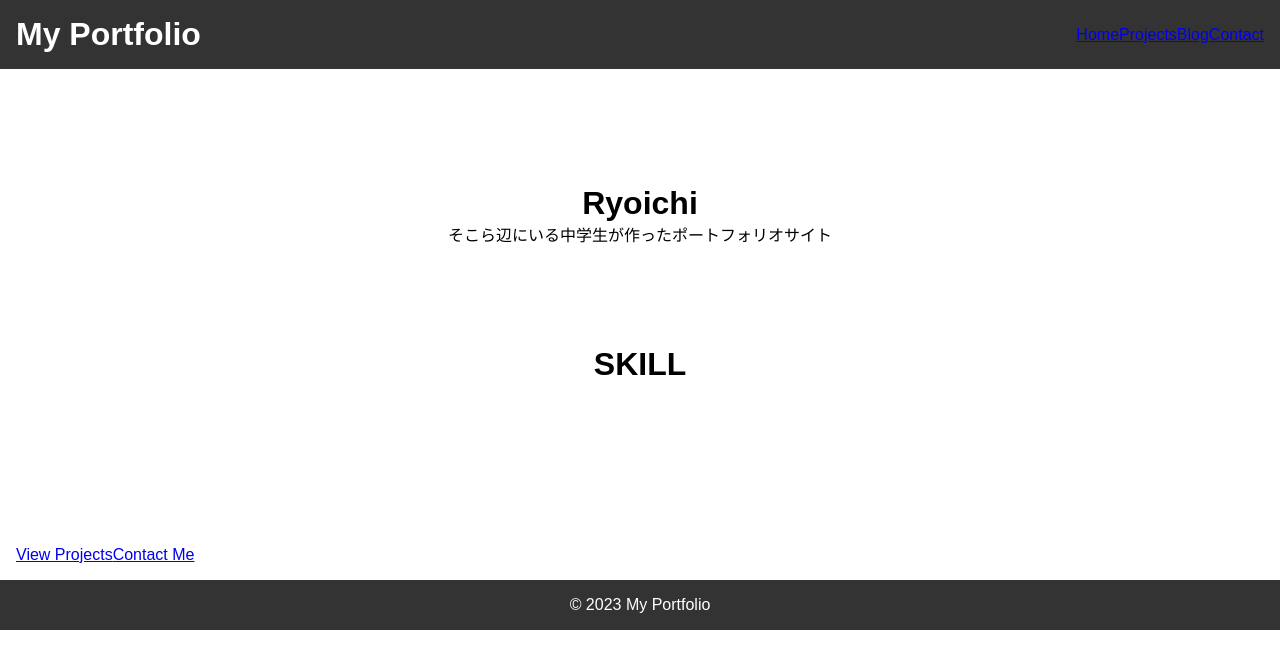
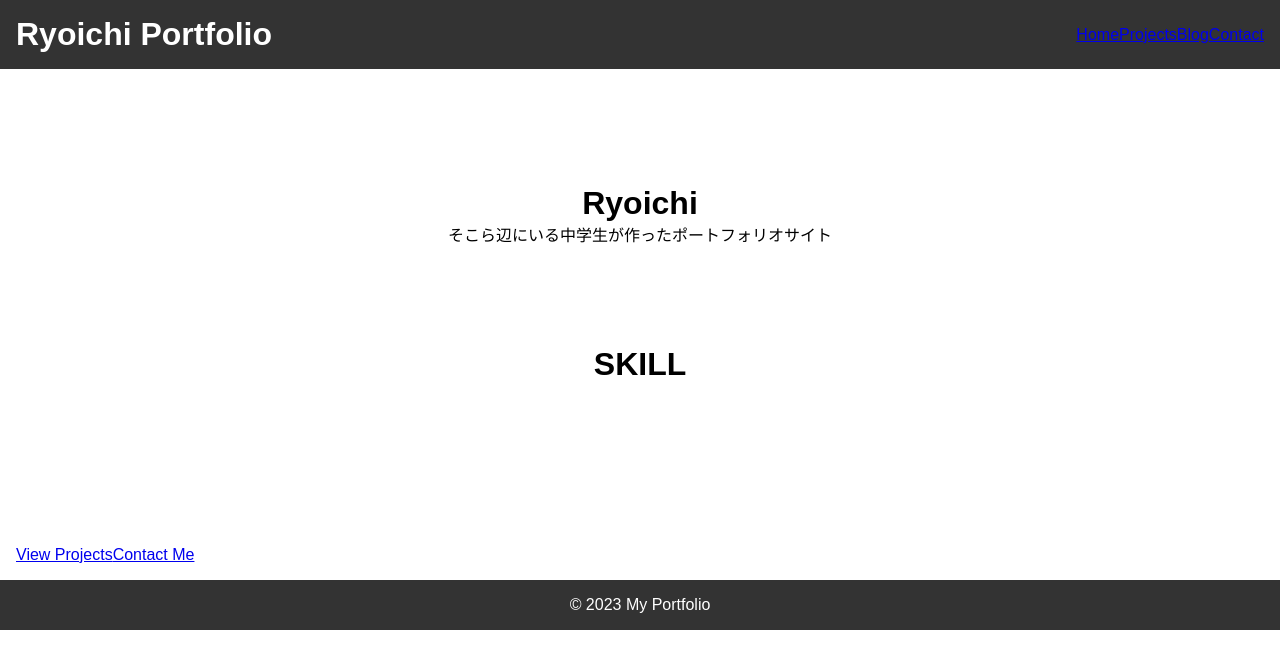
Before and after one commit to Ryoichi1222/Nuxt-portfolio, a Nuxt app: page / in a window 1280 px wide. Shown: the top 668 px of the page. Built offline with nearby package versions, Linux system fonts and the light colour scheme.

Commit message:
default.vue

```diff
--- a/layouts/default.vue
+++ b/layouts/default.vue
@@ -1,7 +1,7 @@
 <template>
   <div>
     <header>
-      <h1>My Portfolio</h1>
+      <h1>Ryoichi Portfolio</h1>
       <nav>
         <div class="nav-links">
           <nuxt-link to="/">Home</nuxt-link>
```
